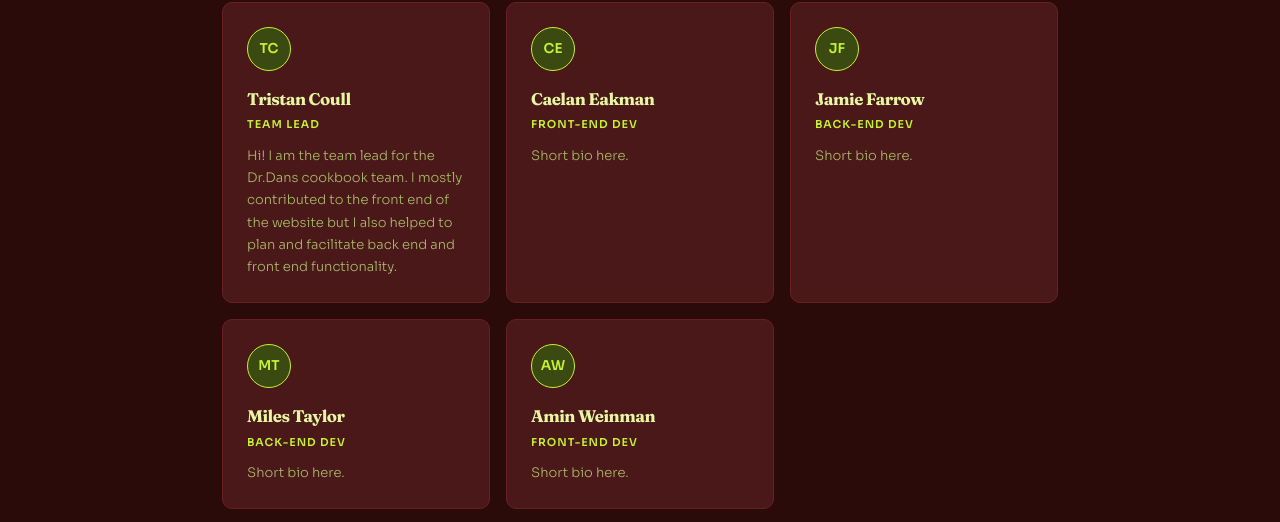
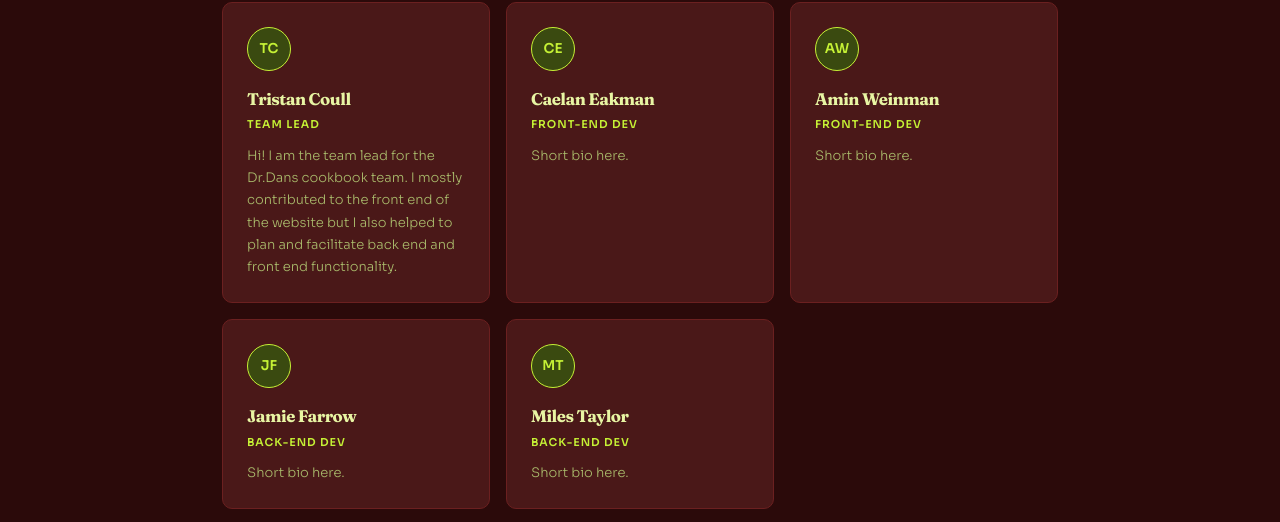
Before and after one commit to J-amie-nmt/SWE_GR_2, a Next.js app in the folder recipe-search/: page /about in a window 1280 px wide. Shown: the part 430-952 px from the top of the page. Built offline with nearby package versions, Linux system fonts and the light colour scheme.

Commit message:
Small changes

```diff
--- a/recipe-search/app/about/page.tsx
+++ b/recipe-search/app/about/page.tsx
@@ -4,9 +4,10 @@
 const TEAM = [
   { name: "Tristan Coull",  role: "Team Lead", bio: "Hi! I am the team lead for the Dr.Dans cookbook team. I mostly contributed to the front end of the website but I also helped to plan and facilitate back end and front end functionality." },
   { name: "Caelan Eakman",  role: "Front-end Dev", bio: "Short bio here." },
+  { name: "Amin Weinman",   role: "Front-end Dev", bio: "Short bio here." },
   { name: "Jamie Farrow",   role: "Back-end Dev", bio: "Short bio here." },
   { name: "Miles Taylor",   role: "Back-end Dev", bio: "Short bio here." },
-  { name: "Amin Weinman",   role: "Front-end Dev", bio: "Short bio here." },
+
 ]
 
 export default function AboutPage() {
```
